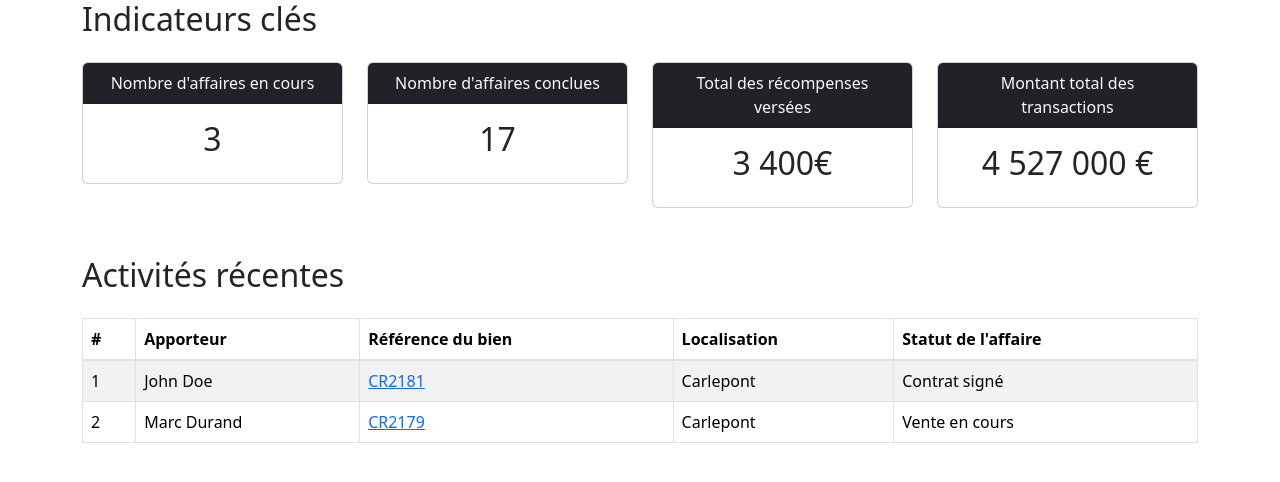
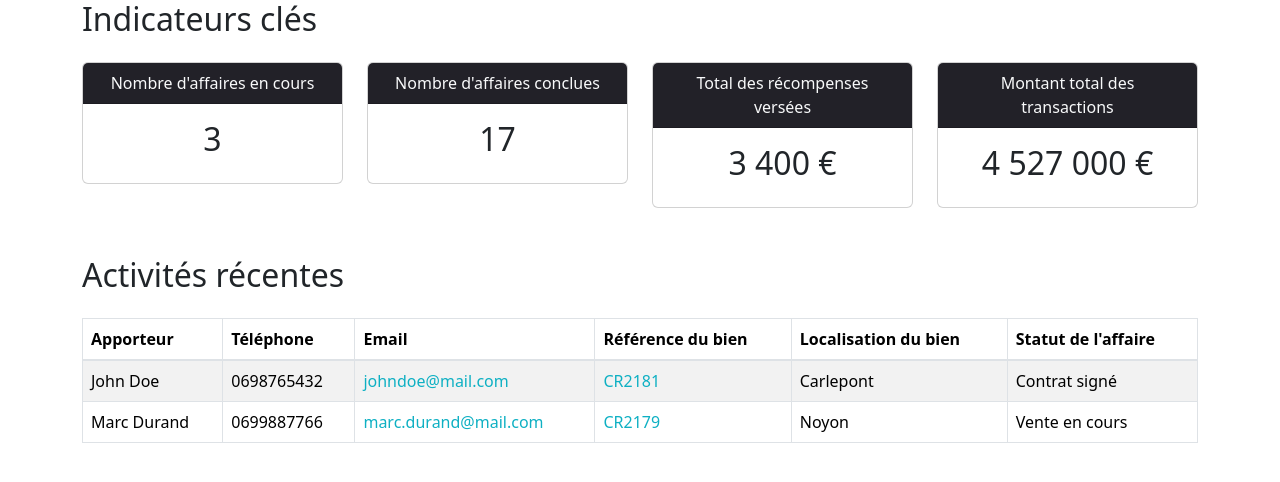
Before and after one commit to Joehann/mapeo-reward, a React (Vite) app: page / in a window 1280 px wide. Shown: the top 482 px of the page. Built offline with nearby package versions, Linux system fonts and the light colour scheme.

Commit message:
feat: setup architecture

```diff
--- a/src/core/styles/index.scss
+++ b/src/core/styles/index.scss
@@ -12,3 +12,8 @@ $mapeo-dark: #222128;
     background: $mapeo-dark !important;
   }
 }
+
+a {
+  color: $mapeo-primary !important;
+  text-decoration: none !important;
+}
--- /dev/null
+++ b/src/core/utils/formater/amountWithCurrency.ts
@@ -0,0 +1,12 @@
+export const formatCurrency = ({totalAmount, currency}: { totalAmount: number; currency: string }): string => {
+    const currencySymbols: Record<string, string> = {
+        EUR: '€',
+        USD: '$',
+    };
+
+    if (!currencySymbols[currency]) {
+        throw new Error(`Unsupported currency: ${currency}`);
+    }
+
+    return `${totalAmount.toString().replace(/\B(?=(\d{3})+(?!\d))/g, ' ')} ${currencySymbols[currency]}`;
+}
--- /dev/null
+++ b/src/modules/business-referal/application/mapper/kpi.mapper.ts
@@ -0,0 +1,11 @@
+import {KpiFromApiType, KpiToDisplayType} from "../../domain/types/kpi.type.ts";
+import {formatCurrency} from "../../../../core/utils/formater/amountWithCurrency.ts";
+
+export const kpiToDisplayMapper = (apiKpi: KpiFromApiType): KpiToDisplayType => {
+    return {
+        onGoingDealsCount: apiKpi.onGoingDeals.count,
+        completedDealsCount: apiKpi.completedDeals.count,
+        totalRewardsAmount: formatCurrency(apiKpi.totalRewards),
+        totalTransactionsAmount: formatCurrency(apiKpi.transactions),
+    }
+}
--- /dev/null
+++ b/src/modules/business-referal/business-referal.presenter.ts
@@ -0,0 +1,21 @@
+import {BusinessReferalFakeRepository} from "./infrastrucutre/repository/business-referal.fake.repository.ts";
+import {KpiToDisplayType} from "./domain/types/kpi.type.ts";
+import {kpiToDisplayMapper} from "./application/mapper/kpi.mapper.ts";
+
+export const businessReferalPresenter = (): Presenter => {
+    const repository = new BusinessReferalFakeRepository()
+
+    const handleGetKPY = async (set: (kpi: KpiToDisplayType) => void) => {
+        const response = await repository.getKpi()
+        const kpi = kpiToDisplayMapper(response)
+        set(kpi)
+    }
+
+    return {
+        handleGetKPY
+    }
+}
+
+type Presenter = {
+    handleGetKPY: (set: (kpi: KpiToDisplayType) => void) => Promise<void>
+}
--- /dev/null
+++ b/src/modules/business-referal/domain/types/kpi.type.ts
@@ -0,0 +1,23 @@
+export type KpiToDisplayType = {
+    onGoingDealsCount: number
+    completedDealsCount: number
+    totalRewardsAmount: string
+    totalTransactionsAmount: string
+}
+
+export type KpiFromApiType = {
+    onGoingDeals: {
+        count: number
+    }
+    completedDeals: {
+        count: number
+    }
+    totalRewards: {
+        totalAmount: number
+        currency: string
+    }
+    transactions: {
+        totalAmount: number
+        currency: string
+    }
+}
--- /dev/null
+++ b/src/modules/business-referal/infrastrucutre/fake-data/kpi.fake-data.ts
@@ -0,0 +1,18 @@
+import {KpiFromApiType} from "../../domain/types/kpi.type.ts";
+
+export const KPIFakeData: KpiFromApiType = {
+    onGoingDeals: {
+        count: 3
+    },
+    completedDeals: {
+        count: 17
+    },
+    totalRewards: {
+        totalAmount: 3400,
+        currency: 'EUR'
+    },
+    transactions: {
+        totalAmount: 4527000,
+        currency: 'EUR'
+    }
+}
--- /dev/null
+++ b/src/modules/business-referal/infrastrucutre/repository/business-referal.fake.repository.ts
@@ -0,0 +1,8 @@
+import {KPIFakeData} from "../fake-data/kpi.fake-data.ts";
+import {KpiFromApiType} from "../../domain/types/kpi.type.ts";
+
+export class BusinessReferalFakeRepository {
+    public async getKpi(): Promise<KpiFromApiType> {
+        return KPIFakeData
+    }
+}
--- a/src/pages/Dashboard/components/Card.tsx
+++ b/src/pages/Dashboard/components/Card.tsx
@@ -10,5 +10,5 @@ export const KPICard = ({title, value}: Props) : ReactElement => {
 
 type Props = {
     title: string,
-    value: string,
+    value: string | number,
 }
--- a/src/pages/Dashboard/sections/Activities.tsx
+++ b/src/pages/Dashboard/sections/Activities.tsx
@@ -5,33 +5,48 @@ export const Activities = (): ReactElement => {
     return (
         <div className='mt-5'>
             <h2 className="mb-4">Activités récentes</h2>
-            <Table striped bordered hover>
+            <Table striped bordered>
                 <thead className='fw-bold'>
                 <tr>
-                    <th>#</th>
                     <th>Apporteur</th>
+                    <th>Téléphone</th>
+                    <th>Email</th>
                     <th>Référence du bien</th>
-                    <th>Localisation</th>
+                    <th>Localisation du bien</th>
                     <th>Statut de l'affaire</th>
                 </tr>
                 </thead>
                 <tbody>
                 <tr>
-                    <td>1</td>
                     <td>John Doe</td>
-                    <td><a
-                        href={'https://www.mapeo-immo.com/fiches/4-40-26_57939978/4-chambres-vivable-de-plain-pied.html'}>CR2181</a>
+                    <td>0698765432</td>
+                    <td>
+                        <a
+                            href='mailto:johndoe@mail.com'>johndoe@mail.com
+                        </a>
+                    </td>
+                    <td>
+                        <a
+                            href='https://www.mapeo-immo.com/fiches/4-40-26_57939978/4-chambres-vivable-de-plain-pied.html'
+                            target='_blank'>CR2181
+                        </a>
                     </td>
                     <td>Carlepont</td>
                     <td>Contrat signé</td>
                 </tr>
                 <tr>
-                    <td>2</td>
                     <td>Marc Durand</td>
+                    <td>0699887766</td>
+                    <td>
+                        <a
+                            href='mailto:marc.durand@mail.com'>marc.durand@mail.com
+                        </a>
+                    </td>
                     <td><a
-                        href={'https://www.mapeo-immo.com/fiches/4-40-26_57939963/ribecourt-4-chambres-vivable-de-plain-pied.html'}>CR2179</a>
+                        href='https://www.mapeo-immo.com/fiches/4-40-26_57939963/ribecourt-4-chambres-vivable-de-plain-pied.html'
+                        target='_blank'>CR2179</a>
                     </td>
-                    <td>Carlepont</td>
+                    <td>Noyon</td>
                     <td>Vente en cours</td>
                 </tr>
                 </tbody>
--- a/src/pages/Dashboard/sections/KPI.tsx
+++ b/src/pages/Dashboard/sections/KPI.tsx
@@ -1,21 +1,34 @@
 import {Col, Row} from "react-bootstrap";
 import {KPICard} from "../components/Card.tsx";
+import {businessReferalPresenter} from "../../../modules/business-referal/business-referal.presenter.ts";
+import {KpiToDisplayType} from "../../../modules/business-referal/domain/types/kpi.type.ts";
+import {useEffect, useState} from "react";
 
 export const KPI = () => {
+    const {handleGetKPY} = businessReferalPresenter()
+    const [kpi, setKpi] = useState<KpiToDisplayType | null>(null)
+
+    useEffect(() => {
+        if (!kpi)
+            void handleGetKPY(setKpi);
+    }, [kpi])
+
+    if (!kpi) return null
+
     return <>
         <h2 className="mb-4">Indicateurs clés</h2>
         <Row>
             <Col>
-                <KPICard title="Nombre d'affaires en cours" value='3'/>
+                <KPICard title="Nombre d'affaires en cours" value={kpi.onGoingDealsCount}/>
             </Col>
             <Col>
-                <KPICard title="Nombre d'affaires conclues" value='17'/>
+                <KPICard title="Nombre d'affaires conclues" value={kpi.completedDealsCount}/>
             </Col>
             <Col>
-                <KPICard title="Total des récompenses versées" value='3 400€'/>
+                <KPICard title="Total des récompenses versées" value={kpi.totalRewardsAmount}/>
             </Col>
             <Col>
-                <KPICard title="Montant total des transactions" value='4 527 000 €'/>
+                <KPICard title="Montant total des transactions" value={kpi.totalTransactionsAmount}/>
             </Col>
         </Row>
     </>;
```
